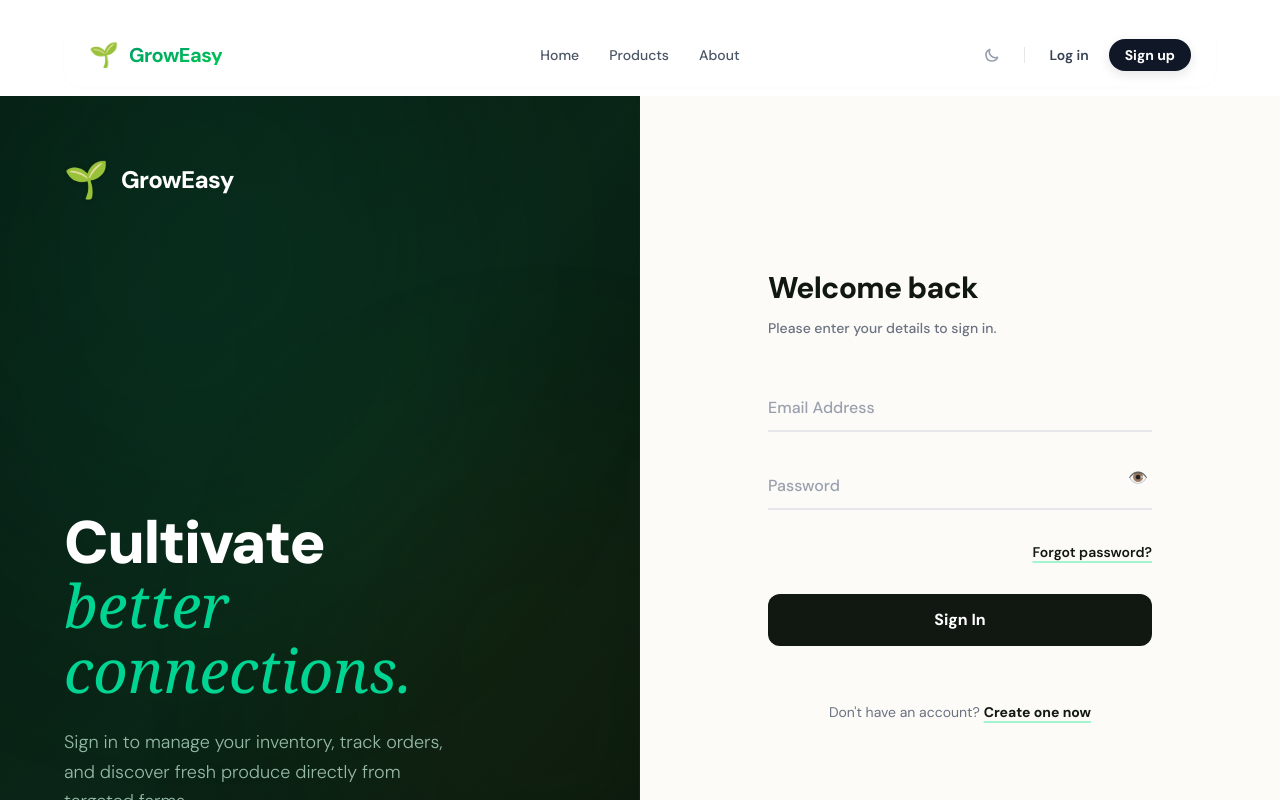
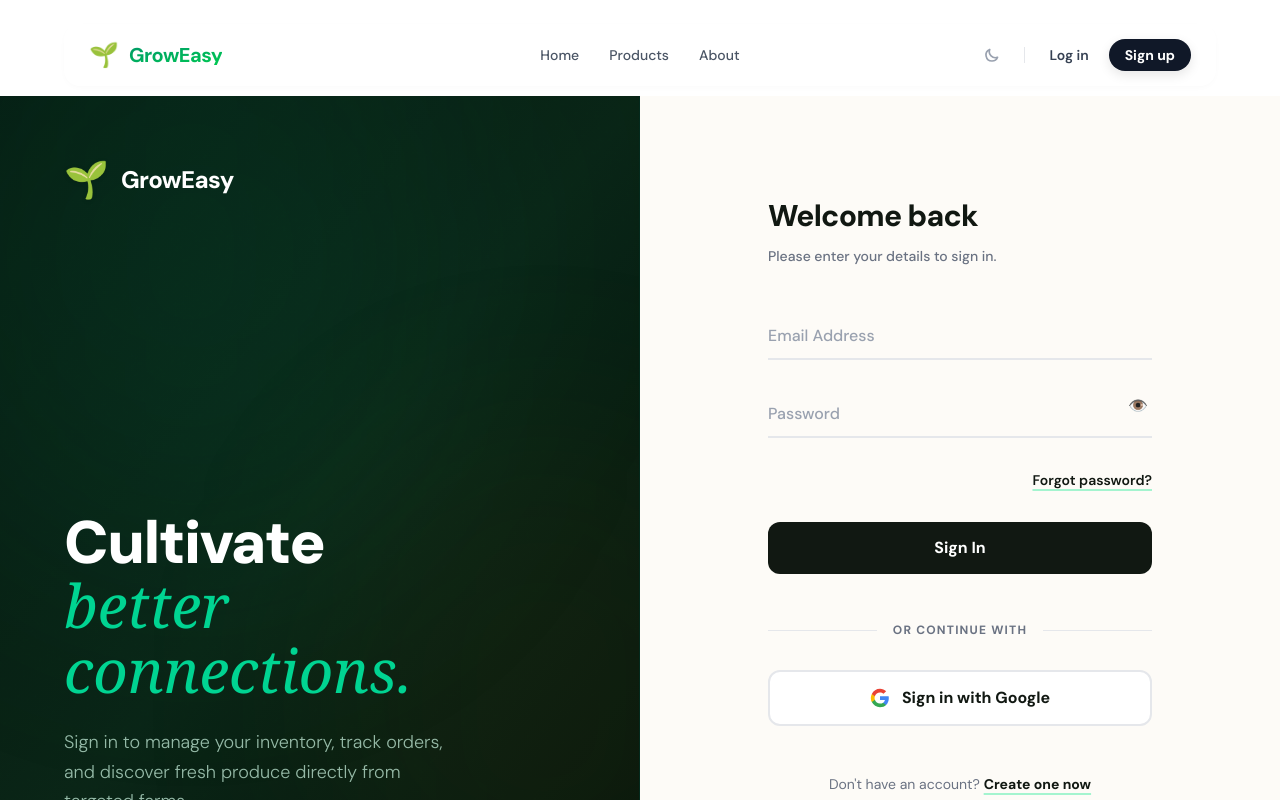
Before and after one commit to GaganDeshbhandari/GrowEasy, a React (Vite) app in the folder frontend/: page /login in a window 1280 px wide. Shown: the top 800 px of the page. Built offline with nearby package versions, Linux system fonts and the light colour scheme.

Commit message:
Added a simple button to signin and signup with google without any backend logic

```diff
--- a/frontend/src/pages/auth/Login.jsx
+++ b/frontend/src/pages/auth/Login.jsx
@@ -214,7 +214,29 @@
               )}
             </button>
 
-            <p className="text-center text-sm text-gray-500 dark:text-gray-400 pt-8">
+            <div className="relative pt-6 pb-2">
+              <div className="absolute inset-0 flex items-center pt-4">
+                <div className="w-full border-t border-gray-200 dark:border-gray-800"></div>
+              </div>
+              <div className="relative flex justify-center">
+                <span className="bg-[#FDFBF7] dark:bg-[#0A0F0D] px-4 text-xs font-bold uppercase tracking-widest text-gray-500">Or continue with</span>
+              </div>
+            </div>
+
+            <button
+              type="button"
+              className="w-full bg-white dark:bg-[#111812] border-2 border-gray-200 dark:border-gray-800 hover:bg-gray-50 dark:hover:bg-[#1A241A] text-[#111812] dark:text-white font-bold py-3.5 px-6 rounded-xl transition-all duration-300 flex items-center justify-center gap-3 active:scale-[0.98]"
+            >
+              <svg className="w-5 h-5" viewBox="0 0 24 24">
+                <path d="M22.56 12.25c0-.78-.07-1.53-.2-2.25H12v4.26h5.92c-.26 1.37-1.04 2.53-2.21 3.31v2.77h3.57c2.08-1.92 3.28-4.74 3.28-8.09z" fill="#4285F4"/>
+                <path d="M12 23c2.97 0 5.46-.98 7.28-2.66l-3.57-2.77c-.98.66-2.23 1.06-3.71 1.06-2.86 0-5.29-1.93-6.16-4.53H2.18v2.84C3.99 20.53 7.7 23 12 23z" fill="#34A853"/>
+                <path d="M5.84 14.09c-.22-.66-.35-1.36-.35-2.09s.13-1.43.35-2.09V7.07H2.18C1.43 8.55 1 10.22 1 12s.43 3.45 1.18 4.93l2.85-2.22.81-.62z" fill="#FBBC05"/>
+                <path d="M12 5.38c1.62 0 3.06.56 4.21 1.64l3.15-3.15C17.45 2.09 14.97 1 12 1 7.7 1 3.99 3.47 2.18 7.07l3.66 2.84c.87-2.6 3.3-4.53 6.16-4.53z" fill="#EA4335"/>
+              </svg>
+              <span>Sign in with Google</span>
+            </button>
+
+            <p className="text-center text-sm text-gray-500 dark:text-gray-400 pt-6">
               Don't have an account?{" "}
               <Link to="/register" className="text-[#111812] dark:text-[#E8F3EB] font-bold hover:text-emerald-600 dark:hover:text-emerald-400 transition-colors underline decoration-2 decoration-emerald-200 dark:decoration-emerald-900 underline-offset-4">
                 Create one now
--- a/frontend/src/pages/auth/Register.jsx
+++ b/frontend/src/pages/auth/Register.jsx
@@ -344,6 +344,28 @@
               )}
             </button>
 
+            <div className="relative pt-6 pb-2">
+              <div className="absolute inset-0 flex items-center pt-4">
+                <div className="w-full border-t border-gray-200 dark:border-gray-800"></div>
+              </div>
+              <div className="relative flex justify-center">
+                <span className="bg-[#FDFBF7] dark:bg-[#0A0F0D] px-4 text-xs font-bold uppercase tracking-widest text-gray-500">Or continue with</span>
+              </div>
+            </div>
+
+            <button
+              type="button"
+              className="w-full bg-white dark:bg-[#111812] border-2 border-gray-200 dark:border-gray-800 hover:bg-gray-50 dark:hover:bg-[#1A241A] text-[#111812] dark:text-white font-bold py-3.5 px-6 rounded-xl transition-all duration-300 flex items-center justify-center gap-3 active:scale-[0.98]"
+            >
+              <svg className="w-5 h-5" viewBox="0 0 24 24">
+                <path d="M22.56 12.25c0-.78-.07-1.53-.2-2.25H12v4.26h5.92c-.26 1.37-1.04 2.53-2.21 3.31v2.77h3.57c2.08-1.92 3.28-4.74 3.28-8.09z" fill="#4285F4"/>
+                <path d="M12 23c2.97 0 5.46-.98 7.28-2.66l-3.57-2.77c-.98.66-2.23 1.06-3.71 1.06-2.86 0-5.29-1.93-6.16-4.53H2.18v2.84C3.99 20.53 7.7 23 12 23z" fill="#34A853"/>
+                <path d="M5.84 14.09c-.22-.66-.35-1.36-.35-2.09s.13-1.43.35-2.09V7.07H2.18C1.43 8.55 1 10.22 1 12s.43 3.45 1.18 4.93l2.85-2.22.81-.62z" fill="#FBBC05"/>
+                <path d="M12 5.38c1.62 0 3.06.56 4.21 1.64l3.15-3.15C17.45 2.09 14.97 1 12 1 7.7 1 3.99 3.47 2.18 7.07l3.66 2.84c.87-2.6 3.3-4.53 6.16-4.53z" fill="#EA4335"/>
+              </svg>
+              <span>Sign up with Google</span>
+            </button>
+
             <p className="text-center text-sm text-gray-500 dark:text-gray-400 pt-6">
               Already have an account?{" "}
               <Link to="/login" className="text-[#111812] dark:text-[#E8F3EB] font-bold hover:text-emerald-600 dark:hover:text-emerald-400 transition-colors underline decoration-2 decoration-emerald-200 dark:decoration-emerald-900 underline-offset-4">
```
